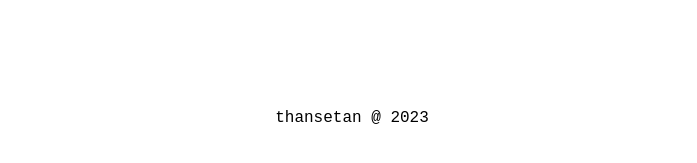
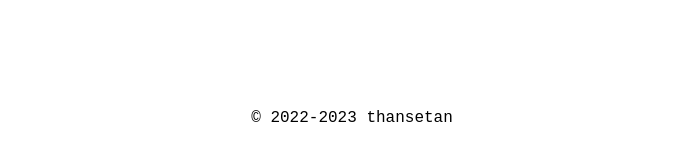
Before and after one commit to thansetan/thansetan.github.io, a Jekyll site: the page built from about.md, in a window 1280 px wide. Shown: the part 561-724 px from the top of the page, without its empty margins (288-985 px from the left). Built offline with Jekyll 4.4.1, drawn with Linux system fonts in a browser that asks for light colours.

Commit message:
change copyright format

```diff
--- a/_includes/footer.html
+++ b/_includes/footer.html
@@ -1,9 +1,9 @@
 <footer>
-    <div class="text-footer">{{site.title}} @ </div>
+    <div class="text-footer">&copy; </div>
 </footer>
 <script>
     const date = new Date()
     const year = date.getFullYear().toString()
     const footer = document.getElementsByClassName("text-footer")
-    footer[0].textContent += year
+    footer[0].textContent += `2022-${year} {{site.title}}`
 </script>
```
